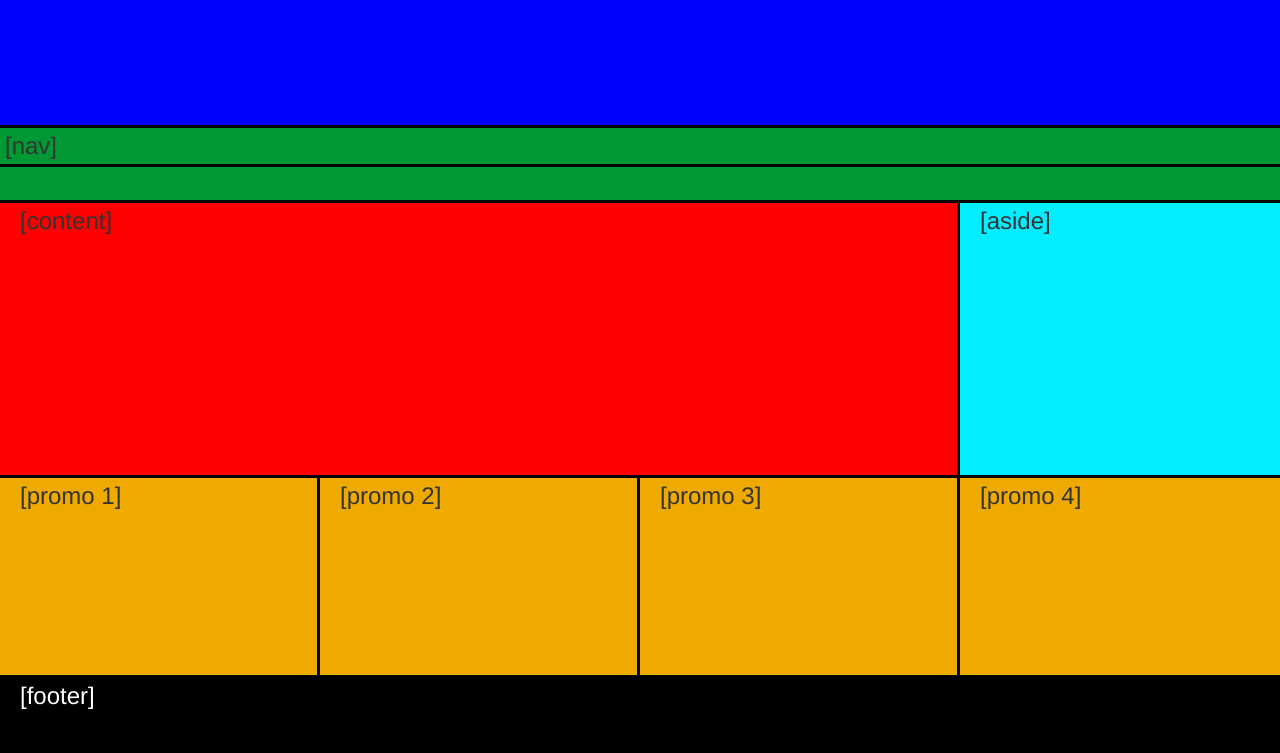
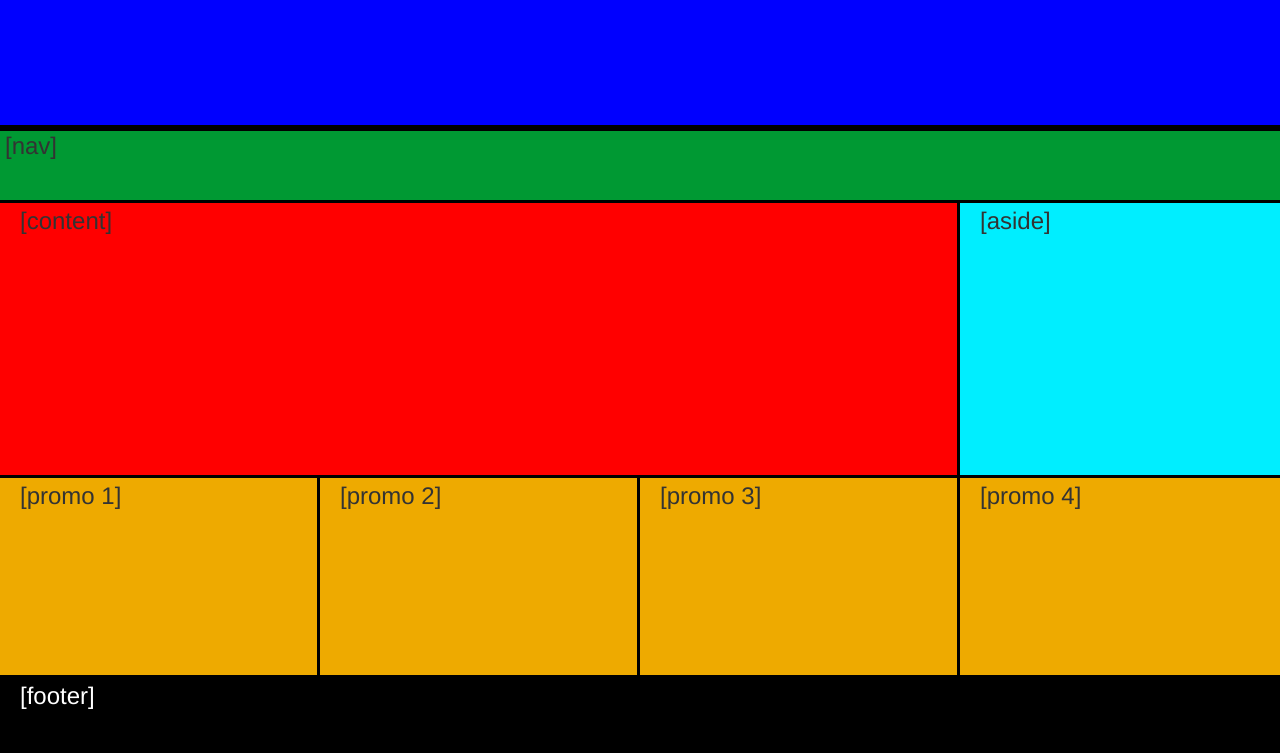
Before and after one commit to llorenmilllerr/day-2-practice, a plain HTML site: page index.html in a window 1280 px wide. Shown: the part 47-800 px from the top of the page. Drawn offline with Linux system fonts and the light colour scheme.

Commit message:
added html and css to make hw

```diff
--- a/css/style.css
+++ b/css/style.css
@@ -5,6 +5,10 @@
 h1 {
    margin: 5px;
    font-size: 24px;
+}
+
+.header, .nav {
+  height: 100%;
 }
 
 .one {
```
